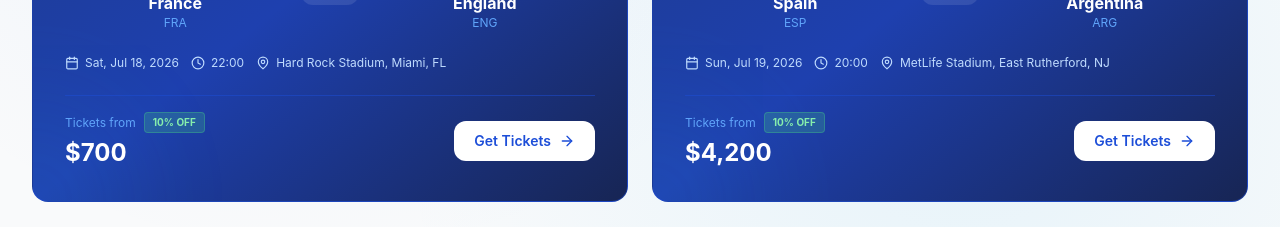
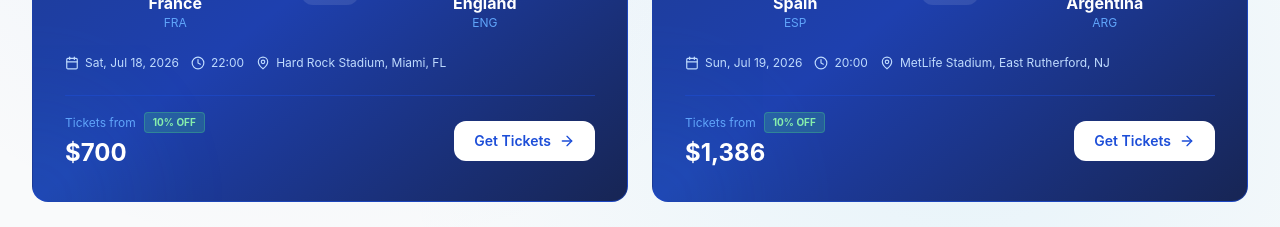
Before and after one commit to SamsonGP/tickethives, a Next.js app in the folder Tickethives/: page / in a window 1280 px wide. Shown: the part 1480-1707 px from the top of the page. Built offline with nearby package versions, Linux system fonts and the light colour scheme.

Commit message:
Update MatchCard.tsx

```diff
--- a/Tickethives/src/components/MatchCard.tsx
+++ b/Tickethives/src/components/MatchCard.tsx
@@ -14,9 +14,9 @@ export default function MatchCard({ match, variant = "default" }: MatchCardProps
     match.id === "match-102"
       ? 1500
       : match.id === "match-103"
-        ? 700
-        : match.id === "match-104"
-          ? 4200
+      ? 700
+      : match.id === "match-104"
+          ? 1386
           : lowestPrice;
   const totalAvailable = match.ticketCategories.reduce((s, c) => s + c.available, 0);
 
```
